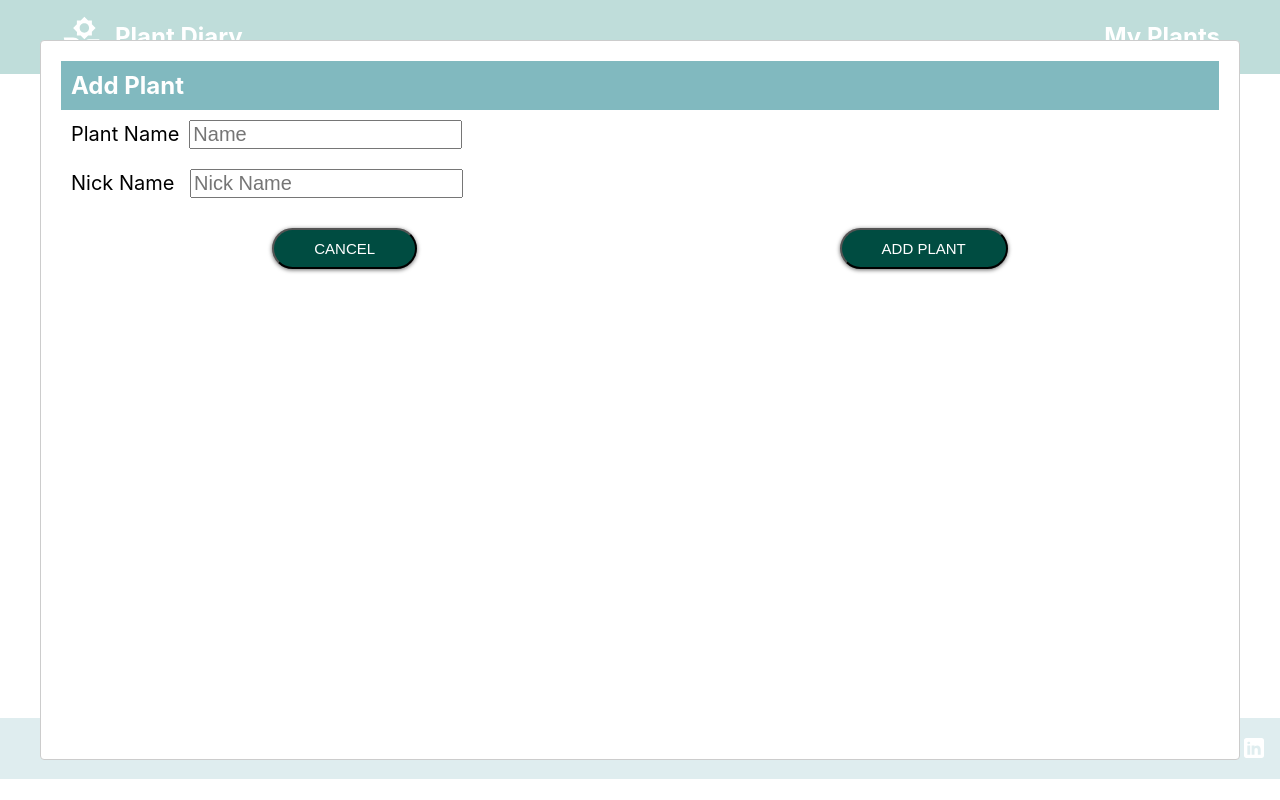
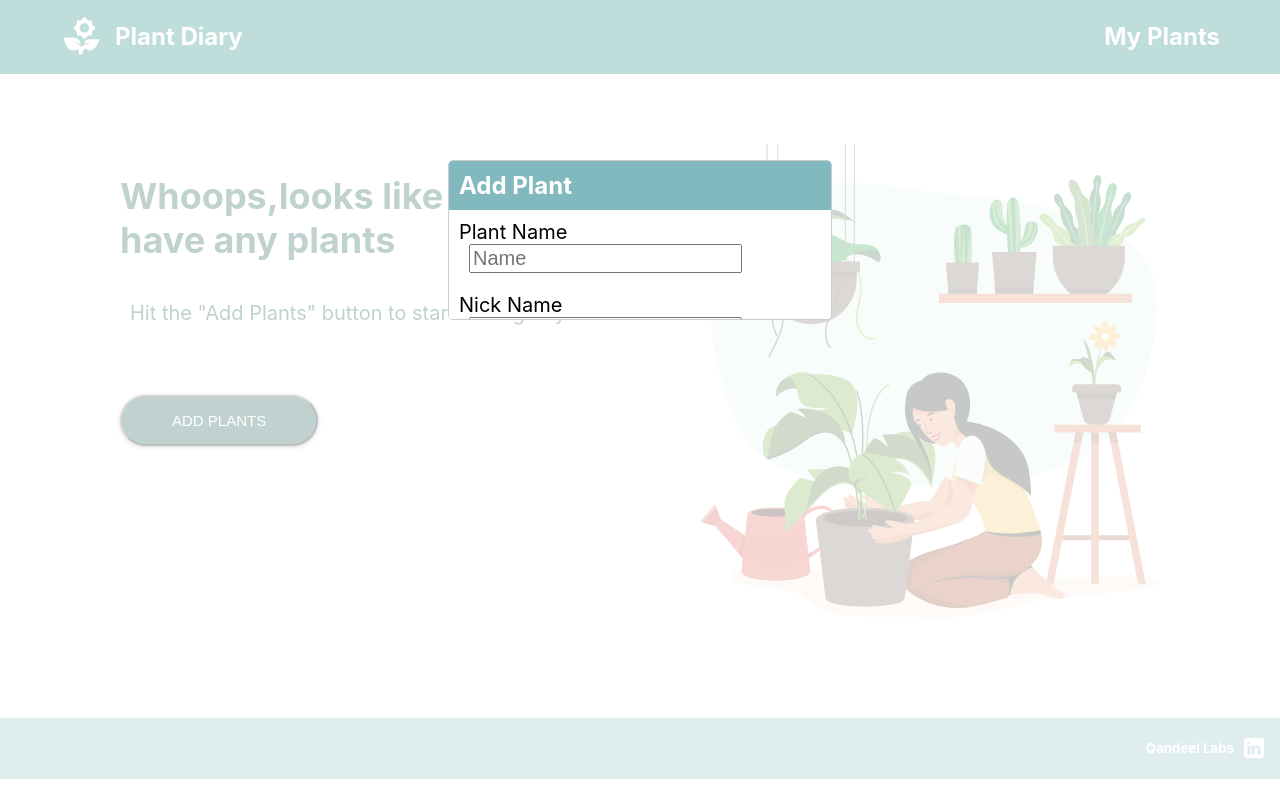
Before and after one commit to qmya/qandeel-mya-plant-diary, a React (Create React App) app in the folder client/: page /myplants in a window 1280 px wide. Both pictures are taken after a click on the button "ADD PLANTS". Built offline with nearby package versions, Linux system fonts and the light colour scheme; no server answers.

Commit message:
make the modal smaller

```diff
--- a/client/src/pages/Whoops/Whoops.js
+++ b/client/src/pages/Whoops/Whoops.js
@@ -47,7 +47,7 @@ class Whoops extends React.Component {
                 </div>
                 <img className="whoops__image" src={Illustration} alt=' empty plants page image'/>
             </div>
-        <ReactModal isOpen={this.state.modalIsOpen}>
+        <ReactModal className="whoops__modal" isOpen={this.state.modalIsOpen}>
             <PlantModal closeModal={this.closeModal} getData={this.props.getData}/>
         </ReactModal>
 
--- a/client/src/pages/Whoops/Whoops.scss
+++ b/client/src/pages/Whoops/Whoops.scss
@@ -31,19 +31,25 @@
                     margin-bottom: 50px;
                 }
                 &__modal {
+                    // display: flex;
+                    // justify-content: center;
+                    // vertical-align: middle;
+                    // align-items: center;
+                    //width: 100vw;
+                    // margin-top: 40%;
                     position: absolute;
-            /* align-content: center; */
+                    ///*align-content: center;
                     top: 20%;
-            left: 30%;
-            right: 30%;
+                    left: 35%;
+                    right: 35%;
                     bottom: 60%;
-            //     position: absolute;
+                    ////position: absolute;
                     border: 1px solid rgb(204, 204, 204);
                     background: rgb(255, 255, 255);
                     overflow: auto;
-            border-radius: 4px;
+                    border-radius: 5px;
                     outline: none;
-            // padding: 20px;
+                    //padding: 20px;
                 }
             }
         }
```
Lines whose indentation alone changed are shown as unchanged.
